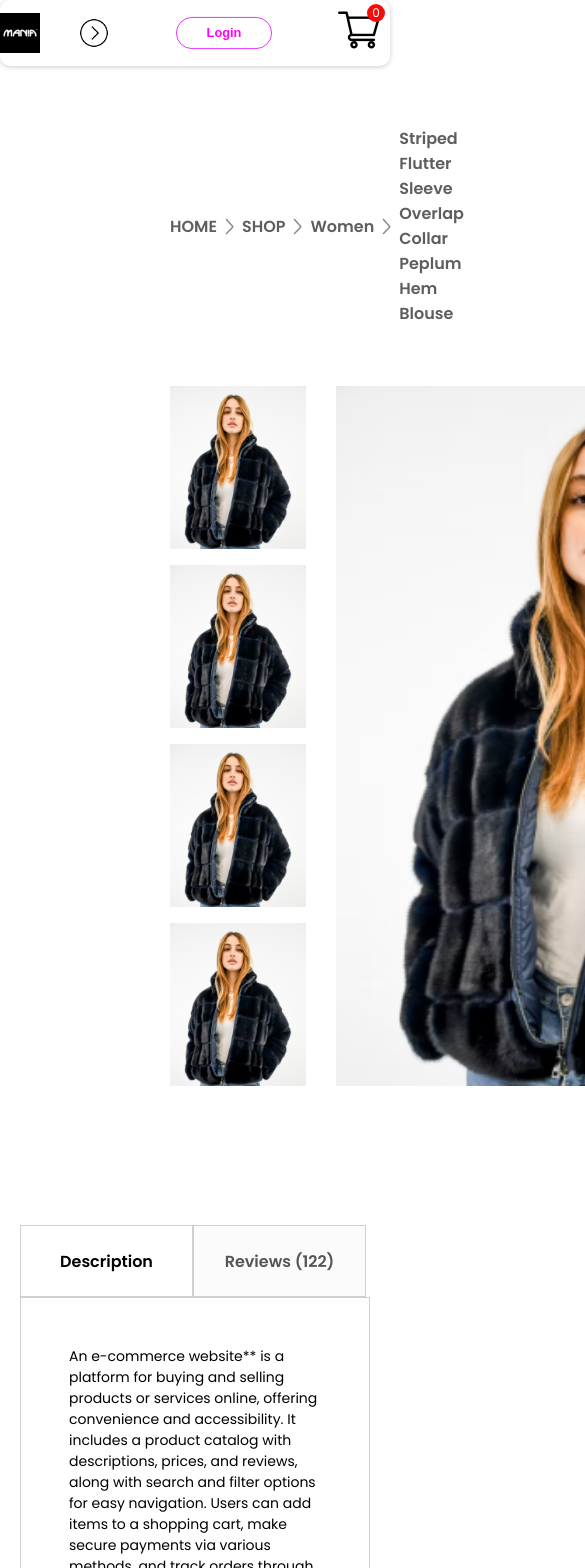
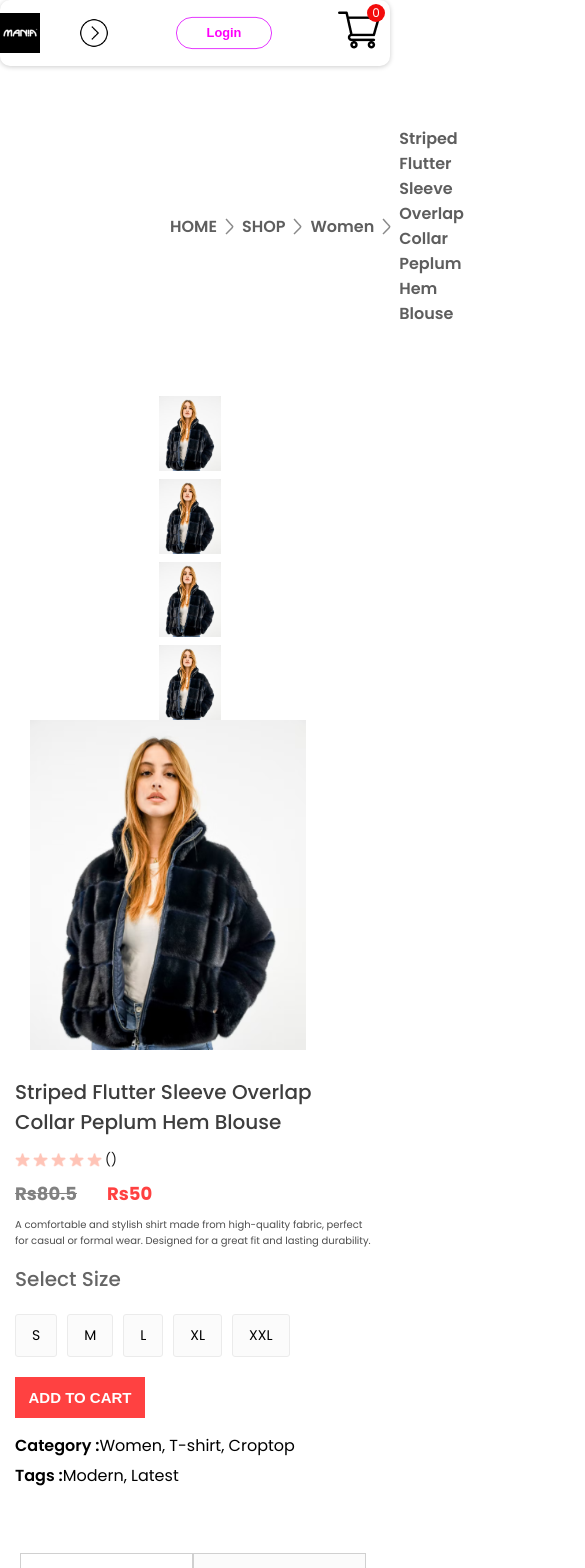
Before and after one commit to kethakabinoth/mania-frontend, a React (Create React App) app: page /product/1 in a window 390 px wide. Shown: the top 1568 px of the page, 585 px wide, since content can reach past the window. Built offline with nearby package versions, Linux system fonts and the light colour scheme.

Commit message:
create productdisplay as responsive

```diff
--- a/src/Components/ProductDisplay/ProductDisplay.css
+++ b/src/Components/ProductDisplay/ProductDisplay.css
@@ -1,99 +1,332 @@
-.productdisplay{
+/* Prevent page from moving away */
+body {
+    margin: 0;
+    padding: 0;
+    overflow-x: hidden;
+}
+.productdisplay {
     display: flex;
     margin: 0px 170px;
 }
-.productdisplay-left{
+.productdisplay-left {
     display: flex;
     gap: 10px;
-
 }
-.productdisplay-img-list{
+.productdisplay-img-list {
     display: flex;
     flex-direction: column;
     gap: 16px;
     margin-right: 10px;
-
 }
-.productdisplay-img-list img{
+.productdisplay-img-list img {
     height: 163px;
-
 }
-.productdisplay-main-img{
+.productdisplay-main-img {
     width: 586px;
     height: 700px;
     margin-left: 20px;
-
 }
-.productdisplay-right{
+.productdisplay-right {
     margin: 0px 70px;
     display: flex;
     flex-direction: column;
 }
-.productdisplay-right h1{
-    color:#3d3d3d;
+.productdisplay-right h1 {
+    color: #3d3d3d;
     font-size: 40px;
     font-weight: 700;
 }
-.productdisplay-right-stars{
+.productdisplay-right-stars {
     display: flex;
     align-items: center;
     margin-top: 13px;
     gap: 5px;
     color: #1c1c1c;
     font-size: 16px;
-
 }
-.productdisplay-right-prices{
+.productdisplay-right-prices {
     display: flex;
-    margin: 40px 0px;
+    margin: 40px 0;
     gap: 30px;
     font-size: 24px;
     font-weight: 700;
-
 }
-.productdisplay-right-price-old{
+.productdisplay-right-price-old {
     color: #818181;
     text-decoration: line-through;
-
 }
-.productdisplay-right-price-new{
+.productdisplay-right-price-new {
     color: #ff4141;
 }
-.prductdisplay-right-size h1{
+.productdisplay-right-size h1 {
     margin-top: 55px;
     color: #656565;
     font-size: 20px;
     font-weight: 600;
 }
-.productdisplay-right-sizes{
+.productdisplay-right-sizes {
     display: flex;
-    margin: 30px 0px;
+    margin: 30px 0;
     gap: 20px;
 }
-.productdisplay-right-sizes div{
+.productdisplay-right-sizes div {
     padding: 18px 24px;
     background: #fbfbfb;
     border: 1px solid #ebebeb;
     border-radius: 3px;
     cursor: pointer;
-
+    transition: 0.3s ease-in-out;
 }
-.productdisplay-right button{
+.productdisplay-right-sizes div:hover {
+    background: #e0e0e0;
+    border-color: #d0d0d0;
+}
+.productdisplay-right button {
     padding: 20px 40px;
     width: 200px;
     font-size: 16px;
     font-weight: 600;
     color: white;
     background: #ff4141;
-    margin: bottom 40px;
+    margin-bottom: 40px;
     border: none;
     outline: none;
     cursor: pointer;
 }
-.productdisplay-right-category{
+.productdisplay-right-category {
     margin-top: 10px;
-
 }
-.productdisplay-right-category span{
+.productdisplay-right-category span {
     font-weight: 600;
 }
+.productdisplay-right-description {
+    font-size: 16px;
+    color: #4d4d4d;
+}
+
+/* Responsive Styles */
+@media (max-width: 1280px) {
+    .productdisplay {
+        margin: 0px 60px;
+    }
+    .productdisplay-left {
+        gap: 10px;
+    }
+    .productdisplay-img-list {
+        gap: 10px;
+    }
+    .productdisplay-img-list img {
+        height: 120px;
+    }
+    .productdisplay-main-img {
+        width: auto;
+        height: 510px;
+    }
+    .productdisplay-right {
+        margin: 0px 30px;
+    }
+    .productdisplay-right h1 {
+        font-size: 22px;
+    }
+    .productdisplay-right-stars {
+        gap: 3px;
+        font-size: 13px;
+    }
+    .productdisplay-right-prices {
+        margin: 10px 0px;
+        font-size: 18px;
+    }
+    .productdisplay-right-description {
+        font-size: 13px;
+    }
+    .productdisplay-right-size h1 {
+        margin-top: 20px;
+        font-size: 20px;
+    }
+    .productdisplay-right-sizes div {
+        padding: 14px 20px;
+    }
+    .productdisplay-right button {
+        width: 150px;
+        padding: 15px;
+        margin-bottom: 20px;
+    }
+    .productdisplay-right-category {
+        margin-top: 5px;
+        font-size: 14px;
+    }
+}
+
+@media (max-width: 1024px) {
+    .productdisplay {
+        margin: 0px 30px;
+    }
+    .productdisplay-left {
+        gap: 5px;
+    }
+    .productdisplay-img-list img {
+        height: 80px;
+    }
+    .productdisplay-main-img {
+        height: 350px;
+    }
+    .productdisplay-right h1 {
+        font-size: 18px;
+    }
+    .productdisplay-right-stars img {
+        width: 15px;
+    }
+    .productdisplay-right-description {
+        font-size: 12px;
+    }
+    .productdisplay-right-sizes {
+        margin: 10px 0;
+    }
+    .productdisplay-right-sizes div {
+        padding: 10px 16px;
+        font-size: 12px;
+    }
+    .productdisplay-right button {
+        width: 120px;
+        padding: 10px 0px;
+        margin-bottom: 10px;
+        font-size: 14px;
+    }
+    .productdisplay-right-category {
+        font-size: 12px;
+    }
+}
+
+@media (max-width: 800px) {
+    .productdisplay {
+        margin: 0px 10px;
+        flex-direction: column;  /* Stack items vertically */
+    }
+    .productdisplay-left {
+        gap: 0px;
+        flex-direction: row;
+    }
+    .productdisplay-img-list {
+        flex-direction: row;  /* Display thumbnails in a row */
+        gap: 6px;
+        margin-top: 10px;  /* Add some spacing between main image and thumbnail list */
+        overflow-x: auto;
+    }
+
+    .productdisplay-img-list img {
+        height: 70px;
+    }
+
+    .productdisplay-main-img {
+        height: 300px;
+    }
+
+    .productdisplay-right h1 {
+        font-size: 14px;  /* Slightly larger for better readability */
+    }
+
+    .productdisplay-right-stars img {
+        width: 13px;
+    }
+
+    .productdisplay-right-description {
+        font-size: 10px;
+    }
+
+    .productdisplay-right-size h1 {
+        margin-top: 10px;
+        gap: 5px;
+    }
+
+    .productdisplay-right-sizes {
+        margin-top: 10px;
+        gap: 5px;
+    }
+    .productdisplay-right-sizes div {
+        padding: 4px 11px;  /* Adjust padding for smaller screens */
+    }
+
+    .productdisplay-right button {
+        width: 100px;
+        font-size: 12px;
+    }
+
+    .productdisplay-right-category {
+        font-size: 10px;
+    }
+}
+
+@media (max-width: 500px) {
+    .productdisplay {
+        flex-direction: column;
+    }
+
+    .productdisplay-left {
+        gap: 10px;
+        flex-direction: row;  /* Ensure .productdisplay-img-list is below .productdisplay-main-img */
+        margin: auto;
+    }
+
+    .productdisplay-img-list {
+        flex-direction: column;  /* Display thumbnails in a row */
+        gap: 8px;
+    }
+
+    .productdisplay-img-list img {
+        height: 75px;
+    }
+
+    .productdisplay-main-img {
+        height: 330px;
+    }
+
+    .productdisplay-right {
+        margin: 5px;
+    }
+
+    .productdisplay-right h1 {
+        margin-top: 15px;
+        font-size: 20px;
+        font-weight: 500;
+    }
+
+    .productdisplay-right-stars img {
+        width: 15px;
+    }
+
+    .productdisplay-right-sizes {
+        gap: 10px;
+        margin: 20px 0px;
+    }
+
+    .productdisplay-right-sizes div {
+        padding: 10px 16px;
+        font-size: 14px;
+    }
+
+    .productdisplay-right button {
+        width: 130px;
+        font-size: 15px;
+        padding: 12px 0px;
+    }
+
+    .productdisplay-right-category {
+        font-size: 16px;
+    }
+}
+
+@media (max-width: 1280px) {
+    .descriptionbox {
+        margin: 60px 20px;
+    }
+}
+
+@media (max-width: 800px) {
+    .descriptionbox {
+        margin: 60px 20px;
+    }
+
+    .descriptionbox-description {
+        font-size: 14px;
+    }
+}
```
